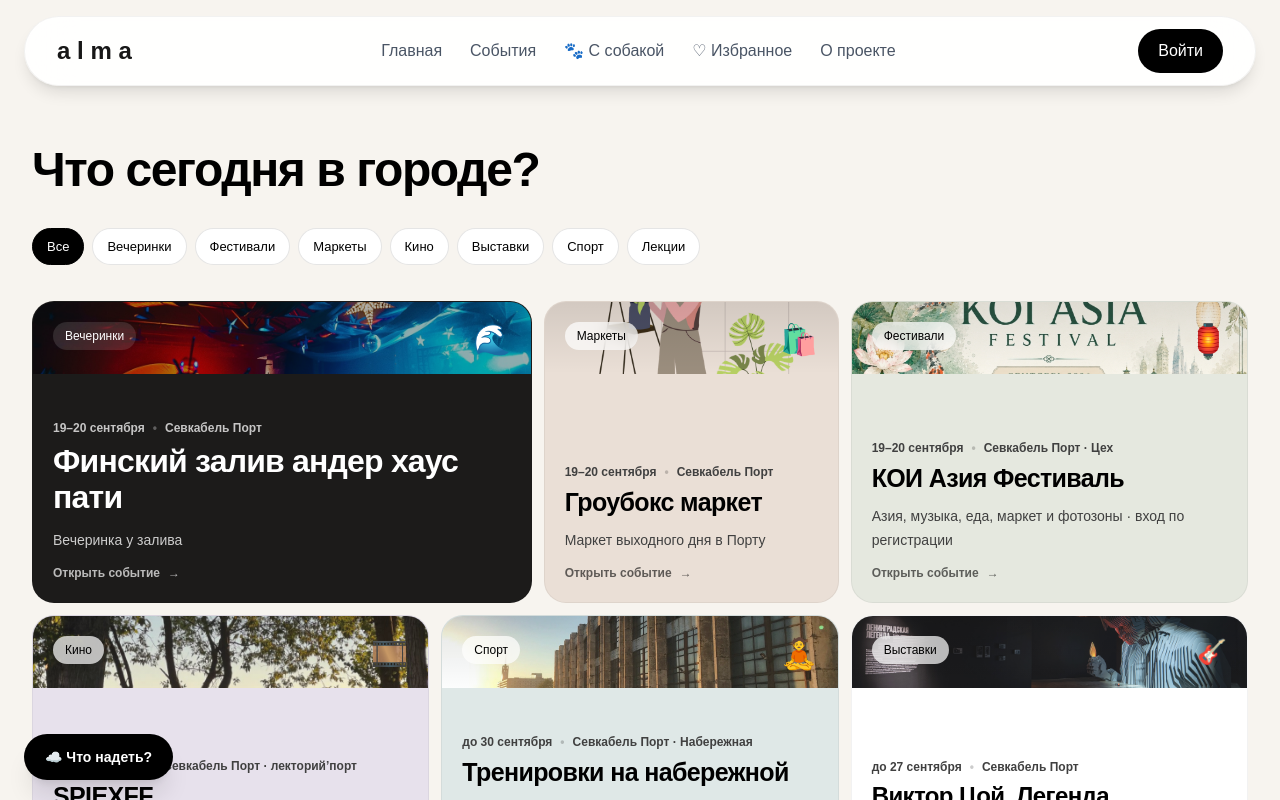
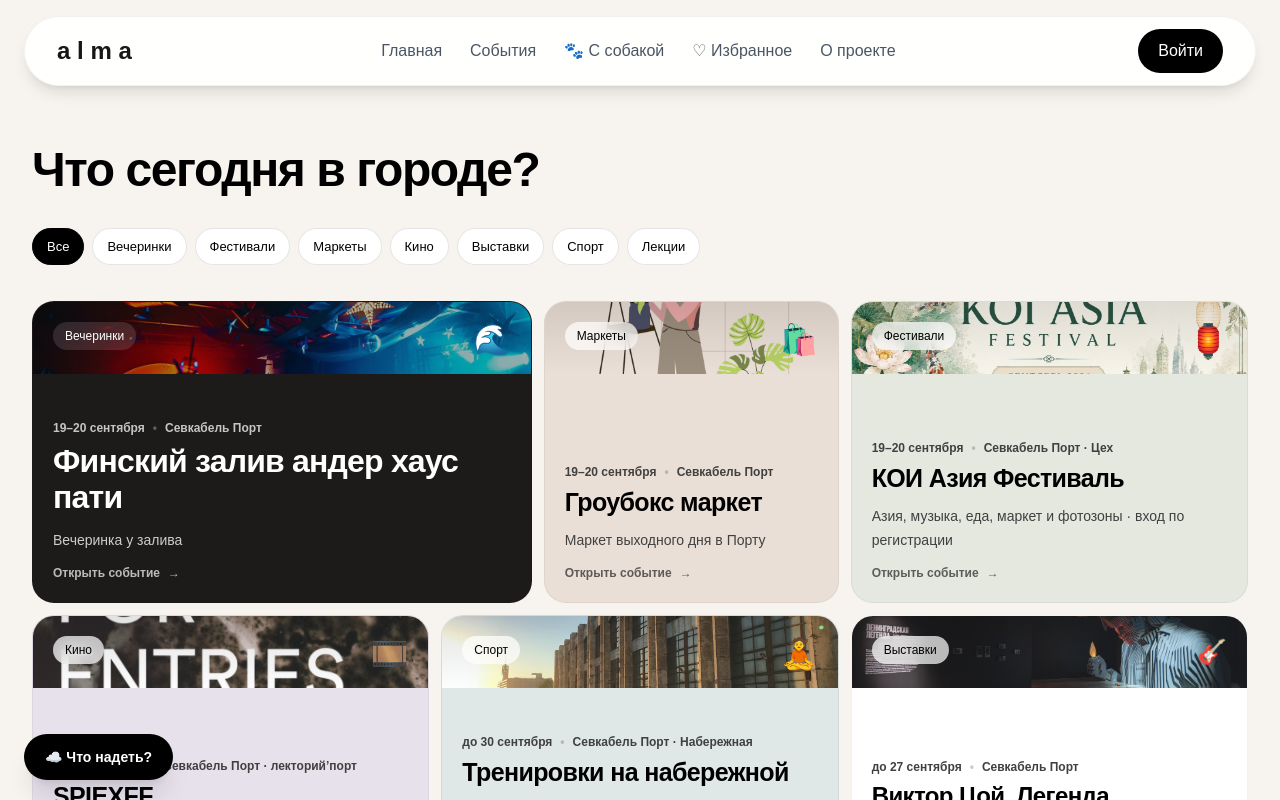
Before and after one commit to olgakastanova48386-dotcom/alma, a Next.js app: page /map in a window 1280 px wide. Shown: the top 800 px of the page. Built offline with nearby package versions, Linux system fonts and the light colour scheme; no server answers.

Commit message:
Fix SPIEXFF event photo path

```diff
--- a/app/map/page.tsx
+++ b/app/map/page.tsx
@@ -18,7 +18,7 @@ const events: EventItem[] = [
   { id: "fin-zaliv-house-party", title: "Финский залив андер хаус пати", place: "Севкабель Порт", date: "19–20 сентября", category: "Вечеринки", note: "Вечеринка у залива", href: "https://sevcableport.ru/afisha/", accent: "🌊", image: "/events/fin-zaliv-house-party.jpg" },
   { id: "growbox-market", title: "Гроубокс маркет", place: "Севкабель Порт", date: "19–20 сентября", category: "Маркеты", note: "Маркет выходного дня в Порту", href: "https://sevcableport.ru/afisha/", accent: "🛍️", image: "/events/growbox-market.jpg" },
   { id: "koi-asia-festival", title: "КОИ Азия Фестиваль", place: "Севкабель Порт · Цех", date: "19–20 сентября", category: "Фестивали", note: "Азия, музыка, еда, маркет и фотозоны · вход по регистрации", href: "https://sevcableport.ru/afisha/koi-aziya-festival/", accent: "🏮", image: "/events/koi-asia-festival.jpg" },
-  { id: "spiexff", title: "SPIEXFF", place: "Севкабель Порт · лекторий’порт", date: "до 20 сентября", category: "Кино", note: "Международный фестиваль экспериментального кино", href: "https://sevcableport.ru/afisha/sankt-peterburgskij-mezhdunarodnyj-festival-eksperimentalnogo-kino-spiexff/", accent: "🎞️", image: "/images/sevcable.jpg" },
+  { id: "spiexff", title: "SPIEXFF", place: "Севкабель Порт · лекторий’порт", date: "до 20 сентября", category: "Кино", note: "Международный фестиваль экспериментального кино", href: "https://sevcableport.ru/afisha/sankt-peterburgskij-mezhdunarodnyj-festival-eksperimentalnogo-kino-spiexff/", accent: "🎞️", image: "/events/spiexff.jpg" },
   { id: "waterfront-workouts", title: "Тренировки на набережной", place: "Севкабель Порт · Набережная", date: "до 30 сентября", category: "Спорт", note: "Йога и функциональные тренировки на берегу · вход свободный", href: "https://sevcableport.ru/afisha/trenirovki-na-naberezhnoj/", accent: "🧘", image: "/events/waterfront-workouts.jpg" },
   { id: "viktor-tsoi-legenda", title: "Виктор Цой. Легенда", place: "Севкабель Порт", date: "до 27 сентября", category: "Выставки", note: "Выставка в Порту", href: "https://sevcableport.ru/afisha/", accent: "🎸", image: "/events/viktor-tsoi-legenda.jpg" },
   { id: "museum-machines", title: "Музей Восстания Машин", place: "Брусницын", date: "с 20 сентября", category: "Выставки", note: "Новый интерактивный музей · ежедневно", href: "https://brusnitsyn.spb.ru/", accent: "🤖", image: "/events/museum-machines.jpg" },
```
